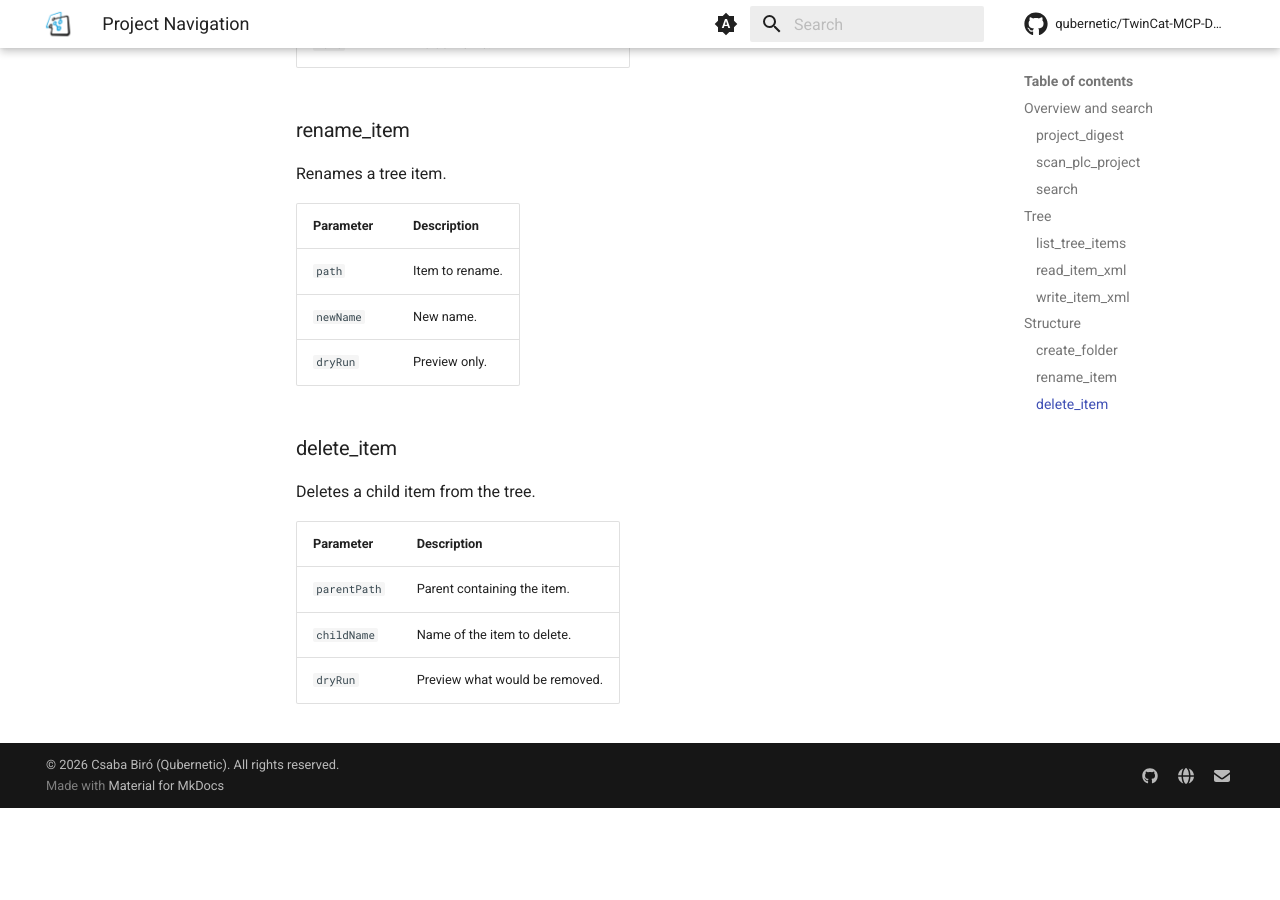
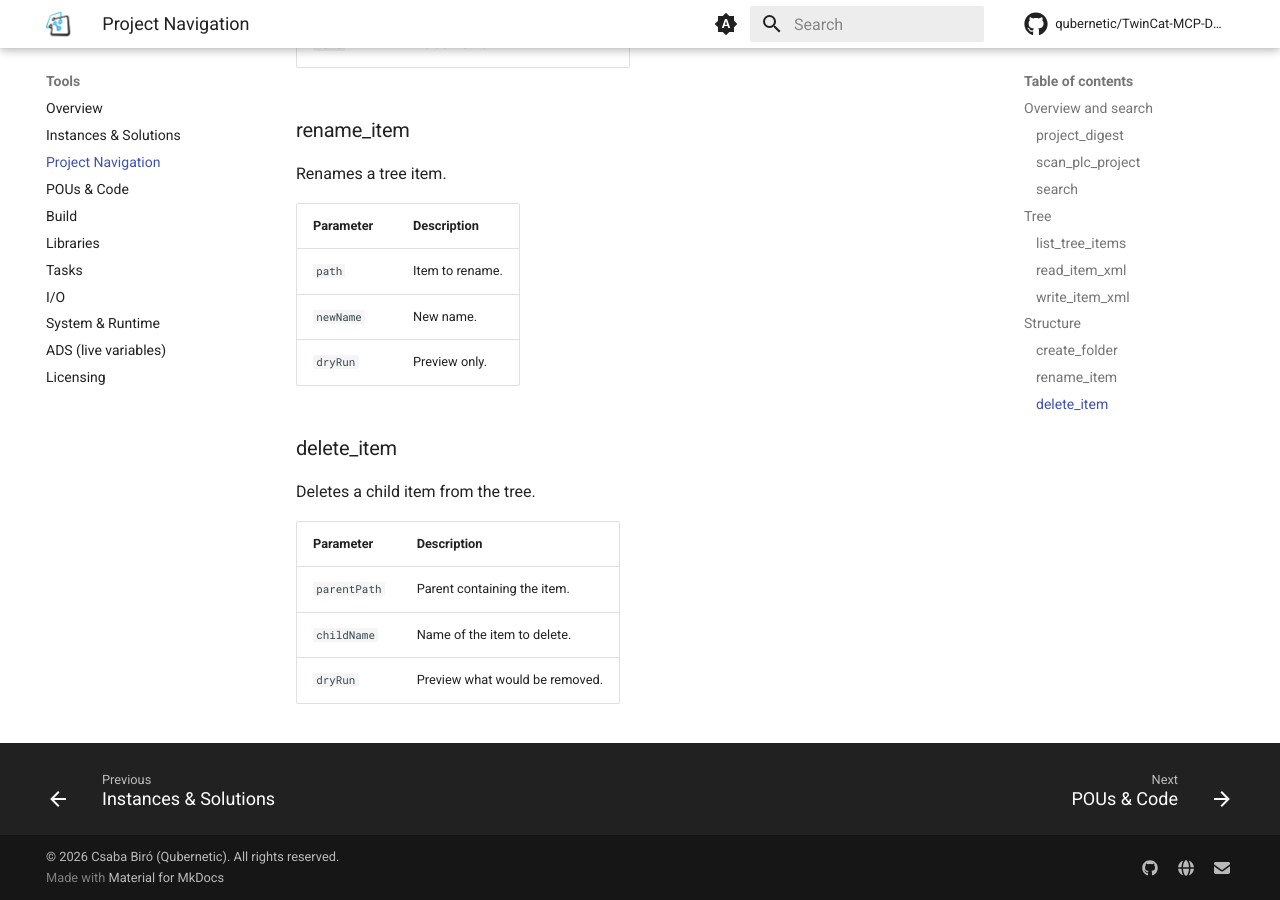
Before and after one commit to qubernetic/TwinCat-MCP-Docs, an MkDocs documentation site: the page built from docs/tools/project-navigation.md, in a window 1280 px wide and 900 px high, scrolled down 2775 px. Built offline with MkDocs 1.6.1 and Material for MkDocs 9.7.7, drawn with Linux system fonts in a browser that asks for light colours; comment, search, counter and statistics services are not loaded; before the commit the page ends 3583 px from its top, so only the background shows below that.

Commit message:
docs: add guides and tool reference to nav and landing page
Refs #1

```diff
--- a/mkdocs.yml
+++ b/mkdocs.yml
@@ -49,8 +49,23 @@ nav:
   - Licensing:
       - Requesting & Installing: licensing/requesting-and-installing.md
       - What Licensing Gates: licensing/what-licensing-gates.md
+  - Guides:
+      - How to Use: guides/how-to-use.md
+      - Best Practices: guides/best-practices.md
+      - Safety: guides/safety.md
+      - Troubleshooting: guides/troubleshooting.md
   - Tools:
       - Overview: tools/overview.md
+      - Instances & Solutions: tools/instances-and-solutions.md
+      - Project Navigation: tools/project-navigation.md
+      - POUs & Code: tools/pou.md
+      - Build: tools/build.md
+      - Libraries: tools/libraries.md
+      - Tasks: tools/tasks.md
+      - I/O: tools/io.md
+      - System & Runtime: tools/system-runtime.md
+      - ADS (live variables): tools/ads.md
+      - Licensing: tools/licensing.md
   - Changelog: changelog.md
 
 plugins:
```
Also changed, not shown: docs/index.md (+3 -1 lines).
